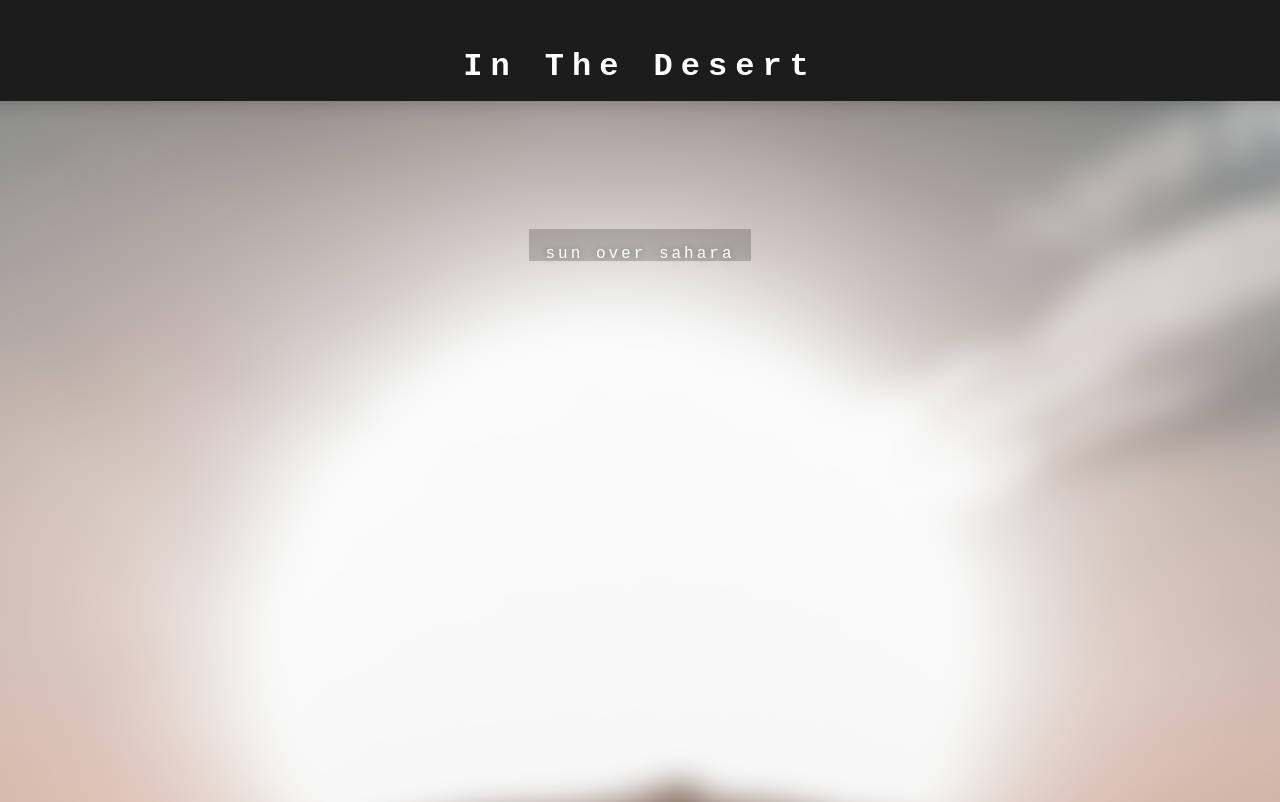
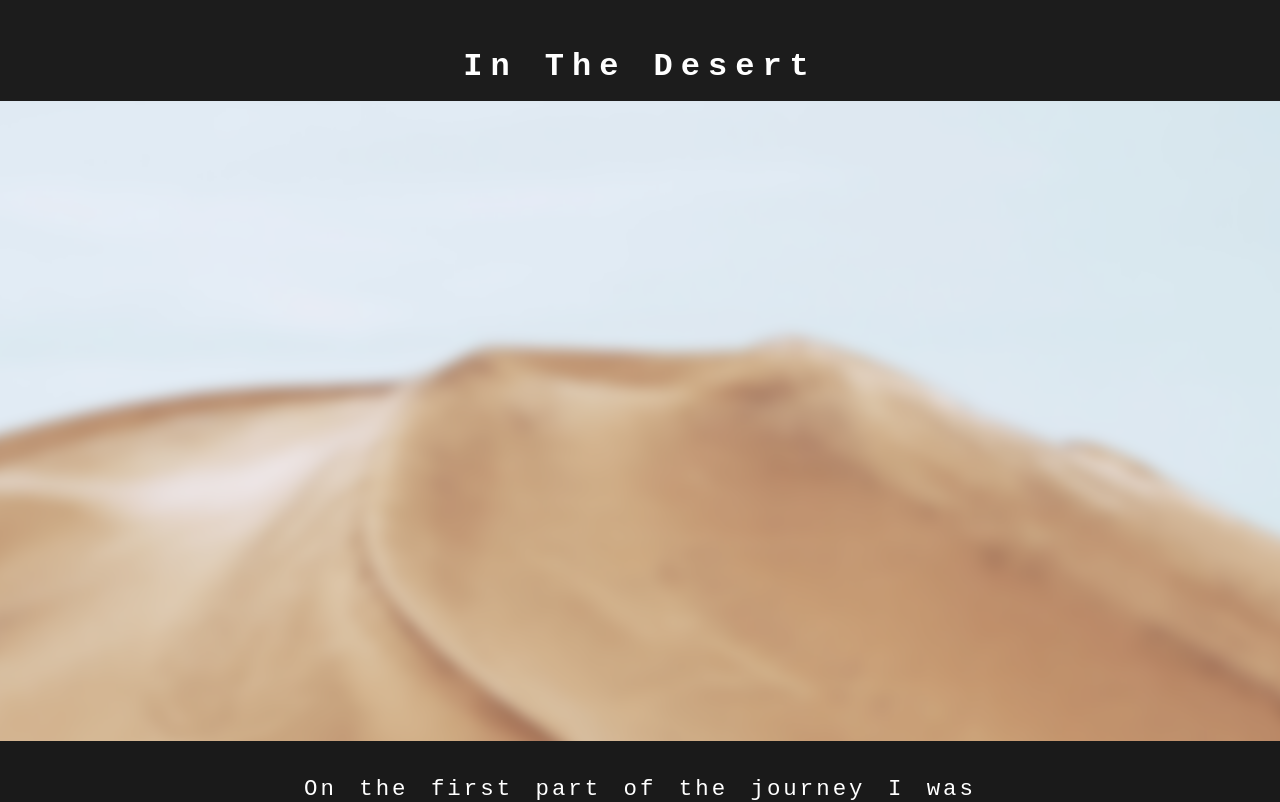
Before and after one commit to thisKonrad/react_paralax, a React (Vite) app: page / in a window 1280 px wide. Shown: the top 802 px of the page. Built offline with nearby package versions, Linux system fonts and the light colour scheme.

Commit message:
bg dunes Image added

```diff
--- /dev/null
+++ b/components/BigDunesImage/index.jsx
@@ -0,0 +1,16 @@
+/* :::: BigDunes :::: */
+import { Parallax } from 'react-parallax';
+import BigDunes from '/big_dunes.jpg';
+
+export default function BigDunesImage() {
+  return (
+    <Parallax
+      blur={{ min: -15, max: 15 }}
+      bgImage={BigDunes}
+      bgImageAlt="big_dunes"
+      strength={800}
+    >
+      <div className="imageContent"></div>
+    </Parallax>
+  );
+}
--- /dev/null
+++ b/components/CanyonDesertImage/index.jsx
@@ -0,0 +1,18 @@
+/* :::: CanyonDesertImage :::: */
+import { Parallax } from 'react-parallax';
+import Canyons from '/canyon_desert.jpg';
+
+export default function CanyonDesertImage() {
+  return (
+    <Parallax
+      blur={{ min: -15, max: 15 }}
+      bgImage={Canyons}
+      bgImageAlt="canyons"
+      strength={800}
+    >
+      <div className="imageContent">
+        <p className="imageMsg">canyon</p>
+      </div>
+    </Parallax>
+  );
+}
--- a/index.html
+++ b/index.html
@@ -4,7 +4,7 @@
     <meta charset="UTF-8" />
     <link rel="icon" type="image/svg+xml" href="/vite.svg" />
     <meta name="viewport" content="width=device-width, initial-scale=1.0" />
-    <title>react_parallax</title>
+    <title>in the desert</title>
   </head>
   <body>
     <div id="root"></div>
--- a/src/App.jsx
+++ b/src/App.jsx
@@ -2,23 +2,28 @@
 import SaharaSunImage from '../components/SaharaSunImage';
 import BeduinesImage from '../components/BeduinesImage';
 import StoneDesertImage from '../components/StoneDesertImage';
+import CanyonDesertImage from '../components/CanyonDesertImage';
+import BigDunesImage from '../components/BigDunesImage';
 import Jumbo from '../components/Jumbo';
 import DesertSongVerseOne from '../components/DesertSongVerseOne';
 import DesertSongVerseTwo from '../components/DesertSongVerseTwo';
 import DesertSongVerseThree from '../components/DesertSongVerseThree';
 import DesertSongVerseFour from '../components/DesertSongVerseFour';
-import DesertSongVerseFive from '../components/DesertSongVerseThree';
-import DesertSongVerseSix from '../components/DesertSongVerseFour';
+import DesertSongVerseFive from '../components/DesertSongVerseFive';
+import DesertSongVerseSix from '../components/DesertSongVerseSix';
 import './App.css';
 
 export default function App() {
   return (
     <main>
       <h1>In The Desert</h1>
-      <SaharaSunImage />
+
+      <BigDunesImage />
+
       <Jumbo>
         <DesertSongVerseOne />
       </Jumbo>
+
       <BeduinesImage />
       <StoneDesertImage />
 
@@ -26,10 +31,12 @@ export default function App() {
         <DesertSongVerseTwo />
       </Jumbo>
 
+      <CanyonDesertImage />
+
       <Jumbo>
         <DesertSongVerseThree />
       </Jumbo>
-
+      <SaharaSunImage />
       <Jumbo>
         <DesertSongVerseFour />
       </Jumbo>
--- a/src/index.css
+++ b/src/index.css
@@ -19,16 +19,11 @@ body {
   overflow-x: hidden;
 }
 
-/* image {
-  position: relative;
-  height: 100vh;
-}
- */
 .imageContent {
   display: flex;
   justify-content: center;
   width: 100vw;
-  height: 100vh;
+  height: 80vh;
 }
 
 .imageMsg {
```
